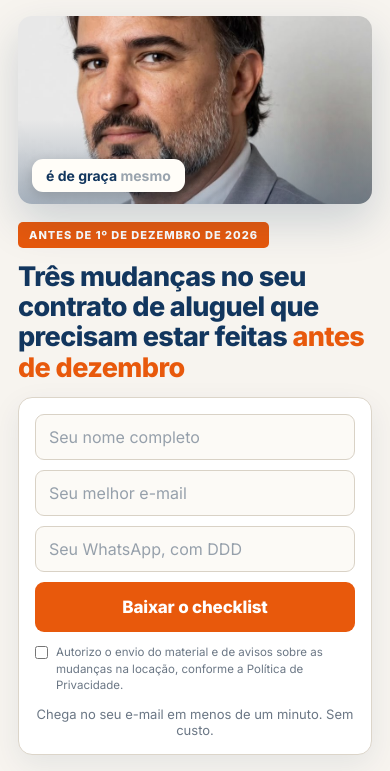
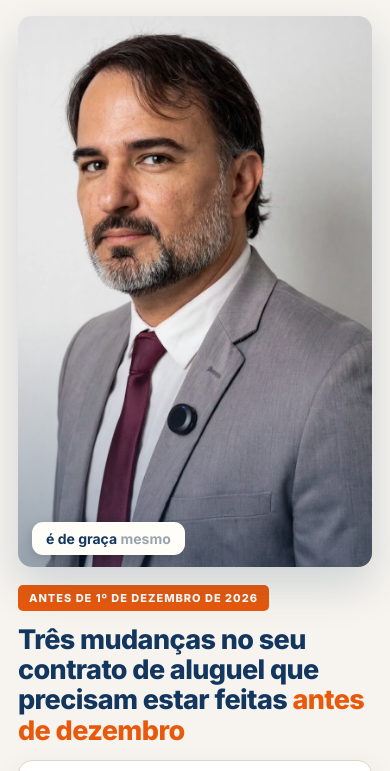
Before and after one commit to andrerochaimob/bibliotecadalocacao, a plain HTML site: page checklistdalocacao/index.html in a window 390 px wide. Shown: the top 771 px of the page. Drawn offline with Linux system fonts and the light colour scheme.

Commit message:
Mostra a foto do hero inteira no celular, sem cortar
Troca a faixa fixa de 188px (pensada pra frame de vídeo) por uma
caixa com a proporção exata da foto (820:1276), então object-fit
não precisa cortar nada — a imagem aparece completa em qualquer
largura de tela.

Co-Authored-By: Claude Sonnet 5 <noreply@anthropic.com>

```diff
--- a/checklistdalocacao/index.html
+++ b/checklistdalocacao/index.html
@@ -143,8 +143,8 @@ footer a{color:#6B7785}
   .wrap{padding:0 18px}
   .hero{padding:16px 0 6px}
   .hero .wrap{grid-template-columns:1fr;gap:18px}
-  .foto{order:-1;aspect-ratio:auto;height:188px;border-radius:14px}
-  .foto img{object-position:center 28%}
+  .foto{order:-1;aspect-ratio:820/1276;height:auto;border-radius:14px}
+  .foto img{object-position:center top}
   .foto::after{background:linear-gradient(180deg,rgba(18,54,94,0) 55%,rgba(18,54,94,.30) 100%)}
   .legenda{bottom:12px;left:14px;transform:none;font-size:14px;padding:8px 14px}
   .selo{margin-bottom:14px;font-size:11px;padding:6px 11px}
```
